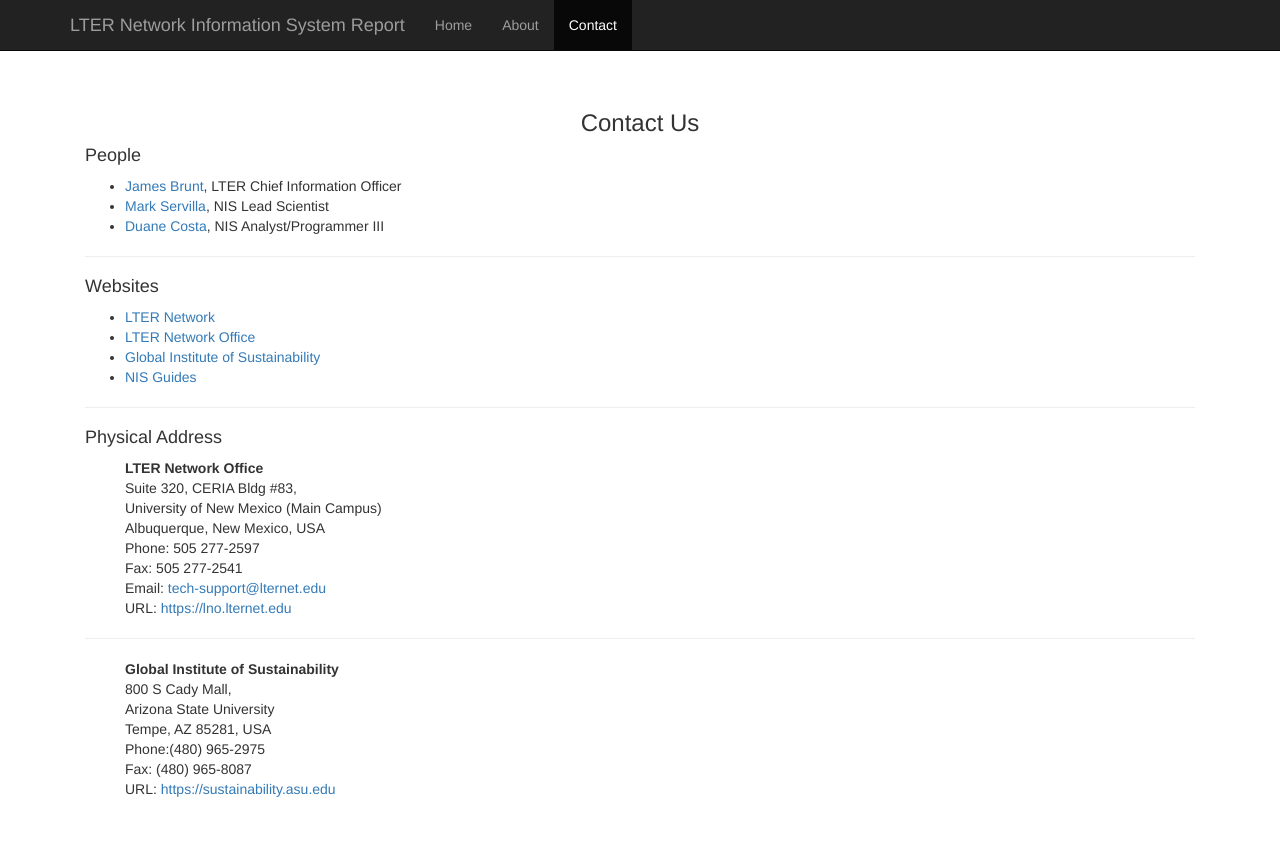
After one commit to rohit-srikanta/LTER_Data_Info_Reporting_Tool, a PHP site: page /contact.html in a window 1280 px wide. The commit adds this page. Run offline with PHP 8.4, Linux system fonts and the light colour scheme; some libraries are stand-ins or nearby versions.

Commit message:
Added the about and contact page

```diff
--- /dev/null
+++ b/html/contact.html
@@ -0,0 +1,104 @@
+<!DOCTYPE html>
+<html lang="en">
+<head>
+<meta charset="utf-8">
+<meta name="viewport" content="width=device-width, initial-scale=1.0">
+<meta name="description" content="">
+<meta name="author" content="">
+<link rel="shortcut icon" href="../assets/ico/favicon.png">
+
+<title>LTER Network Information System Reporting Tool</title>
+
+<!-- Bootstrap core CSS -->
+<link href="../dist/css/bootstrap.css" rel="stylesheet">
+
+<!-- Custom styles for this template -->
+<link href="index.css" rel="stylesheet">
+
+</head>
+<body>
+
+	<div class="navbar navbar-inverse navbar-fixed-top">
+		<div class="container">
+			<div class="navbar-header">
+				<button type="button" class="navbar-toggle" data-toggle="collapse"
+					data-target=".navbar-collapse">
+					<span class="icon-bar"></span> <span class="icon-bar"></span> <span
+						class="icon-bar"></span>
+				</button>
+				<a class="navbar-brand" href="index.php">LTER Network
+					Information System Report</a>
+			</div>
+			<div class="collapse navbar-collapse">
+				<ul class="nav navbar-nav">
+					<li><a href="index.php">Home</a></li>
+					<li><a href="aboutPage.html">About</a></li>
+					<li class="active"><a href="contact.html">Contact</a></li>
+				</ul>
+			</div>
+			<!--/.nav-collapse -->
+		</div>
+	</div>
+
+	<div class="container">
+		<div class="starter-template">
+			<h3 align="center">Contact Us</h3>
+
+			<h4 align="left">People</h4>
+
+			<ul align="left">
+				<li><a
+					href="http://search.lternet.edu/directory_view.php?personid=10391">James
+						Brunt</a>, LTER Chief Information Officer</li>
+				<li><a
+					href="http://search.lternet.edu/directory_view.php?personid=13823">Mark
+						Servilla</a>, NIS Lead Scientist</li>
+				<li><a
+					href="http://search.lternet.edu/directory_view.php?personid=13757">Duane
+						Costa</a>, NIS Analyst/Programmer III</li>
+			</ul>
+			<hr>
+			<h4 align="left">Websites</h4>
+
+			<ul align="left">
+				<li><a href="https://www.lternet.edu">LTER Network</a></li>
+				<li><a href="https://lno.lternet.edu">LTER Network Office</a></li>
+				<li><a href="https://sustainability.asu.edu">Global
+						Institute of Sustainability</a></li>
+				<li><a href="https://nis.lternet.edu:8443/x/agBP">NIS
+						Guides</a></li>
+			</ul>
+			<hr>
+			<h4 align="left">Physical Address</h4>
+
+			<ul align="left" style="list-style: none;">
+				<li><b>LTER Network Office</b><br /> Suite 320, CERIA Bldg
+					#83,<br /> University of New Mexico (Main Campus)<br />
+					Albuquerque, New Mexico, USA<br /> Phone: 505 277-2597<br /> Fax:
+					505 277-2541<br /> Email: <a
+					href="mailto:tech-support@lternet.edu">tech-support@lternet.edu</a><br />
+					URL: <a href="https://lno.lternet.edu">https://lno.lternet.edu</a></li>
+			</ul>
+			<hr>
+			<ul align="left" style="list-style: none;">
+				<li><b>Global Institute of Sustainability</b><br /> 800 S Cady
+					Mall,<br /> Arizona State University<br /> Tempe, AZ 85281, USA<br />
+					Phone:(480) 965-2975<br /> Fax: (480) 965-8087 <br /> URL: <a
+					href="https://sustainability.asu.edu">https://sustainability.asu.edu</a>
+				</li>
+			</ul>
+		</div>
+	</div>
+	<!-- end content -->
+
+	</div>
+	<!-- /.container -->
+
+	<!-- Bootstrap core JavaScript
+    ================================================== -->
+	<!-- Placed at the end of the document so the pages load faster -->
+	<script src="../assets/js/jquery.js"></script>
+	<script src="../dist/js/bootstrap.min.js"></script>
+
+</body>
+</html>
--- a/html/index.css
+++ b/html/index.css
@@ -7,7 +7,7 @@ body {
 }
 
 .form-signin {
-  max-width: 630px;
+  max-width: 500px;
   padding: 15px;
   margin: 0 auto;
 }
```
Also changed, not shown: html/aboutPage.html (added, +94 -0 lines), html/index.php (+6 -5 lines).
